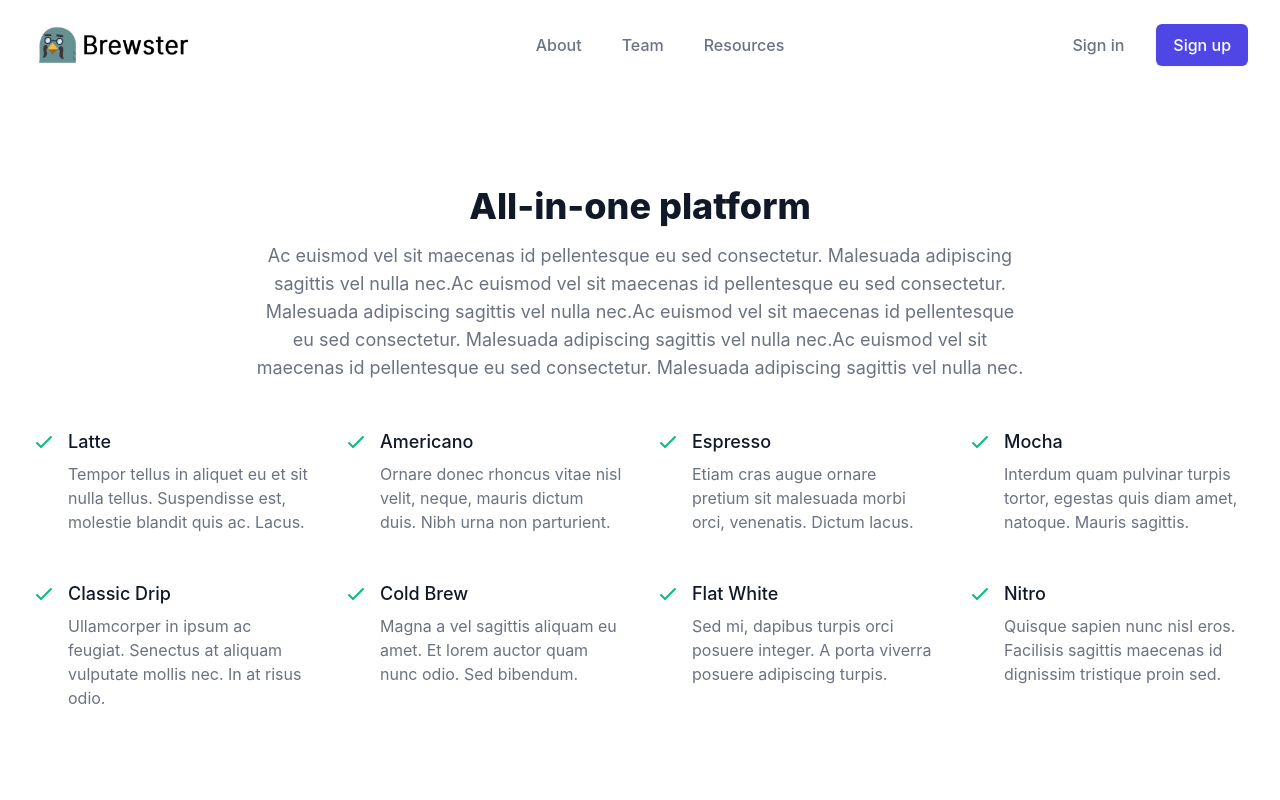
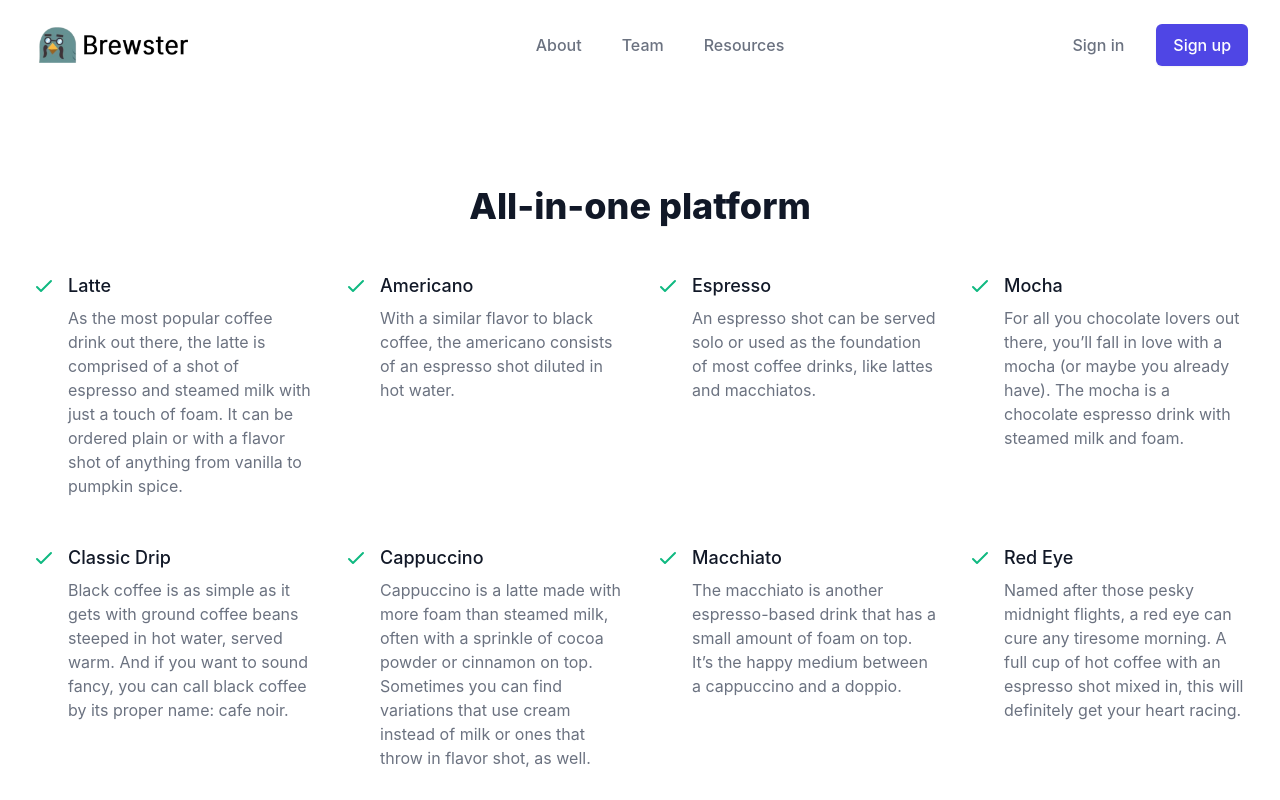
Before and after one commit to opes/brewster-frontend, a React (Create React App) app: page /about in a window 1280 px wide. Shown: the top 800 px of the page. Built offline with nearby package versions, Linux system fonts and the light colour scheme; what @tailwindcss/typography would draw is missing.

Commit message:
added data to about

```diff
--- a/src/components/AboutContent.js
+++ b/src/components/AboutContent.js
@@ -3,35 +3,35 @@ import { CheckIcon } from '@heroicons/react/outline'
 const features = [
   {
     name: 'Latte',
-    description: 'Tempor tellus in aliquet eu et sit nulla tellus. Suspendisse est, molestie blandit quis ac. Lacus.',
+    description: 'As the most popular coffee drink out there, the latte is comprised of a shot of espresso and steamed milk with just a touch of foam. It can be ordered plain or with a flavor shot of anything from vanilla to pumpkin spice.',
   },
   {
     name: 'Americano',
-    description: 'Ornare donec rhoncus vitae nisl velit, neque, mauris dictum duis. Nibh urna non parturient.',
+    description: 'With a similar flavor to black coffee, the americano consists of an espresso shot diluted in hot water.',
   },
   {
     name: 'Espresso',
-    description: 'Etiam cras augue ornare pretium sit malesuada morbi orci, venenatis. Dictum lacus.',
+    description: 'An espresso shot can be served solo or used as the foundation of most coffee drinks, like lattes and macchiatos.',
   },
   {
     name: 'Mocha',
-    description: 'Interdum quam pulvinar turpis tortor, egestas quis diam amet, natoque. Mauris sagittis.',
+    description: 'For all you chocolate lovers out there, you’ll fall in love with a mocha (or maybe you already have). The mocha is a chocolate espresso drink with steamed milk and foam.',
   },
   {
     name: 'Classic Drip',
-    description: 'Ullamcorper in ipsum ac feugiat. Senectus at aliquam vulputate mollis nec. In at risus odio.',
+    description: 'Black coffee is as simple as it gets with ground coffee beans steeped in hot water, served warm. And if you want to sound fancy, you can call black coffee by its proper name: cafe noir.',
   },
   {
-    name: 'Cold Brew',
-    description: 'Magna a vel sagittis aliquam eu amet. Et lorem auctor quam nunc odio. Sed bibendum.',
+    name: 'Cappuccino',
+    description: 'Cappuccino is a latte made with more foam than steamed milk, often with a sprinkle of cocoa powder or cinnamon on top. Sometimes you can find variations that use cream instead of milk or ones that throw in flavor shot, as well.',
   },
   {
-    name: 'Flat White',
-    description: 'Sed mi, dapibus turpis orci posuere integer. A porta viverra posuere adipiscing turpis.',
+    name: 'Macchiato',
+    description: 'The macchiato is another espresso-based drink that has a small amount of foam on top. It’s the happy medium between a cappuccino and a doppio.',
   },
   {
-    name: 'Nitro',
-    description: 'Quisque sapien nunc nisl eros. Facilisis sagittis maecenas id dignissim tristique proin sed.',
+    name: 'Red Eye',
+    description: 'Named after those pesky midnight flights, a red eye can cure any tiresome morning. A full cup of hot coffee with an espresso shot mixed in, this will definitely get your heart racing.',
   },
 ]
 export default function AboutContent() {
@@ -42,7 +42,7 @@ export default function AboutContent() {
         <div className="max-w-3xl mx-auto text-center">
           <h2 className="text-4xl font-extrabold text-gray-900">All-in-one platform</h2>
           <p className="mt-4 text-lg text-gray-500">
-            Ac euismod vel sit maecenas id pellentesque eu sed consectetur. Malesuada adipiscing sagittis vel nulla nec.Ac euismod vel sit maecenas id pellentesque eu sed consectetur. Malesuada adipiscing sagittis vel nulla nec.Ac euismod vel sit maecenas id pellentesque eu sed consectetur. Malesuada adipiscing sagittis vel nulla nec.Ac euismod vel sit maecenas id pellentesque eu sed consectetur. Malesuada adipiscing sagittis vel nulla nec.
+
           </p>
         </div>
         <dl className="mt-12 space-y-10 sm:space-y-0 sm:grid sm:grid-cols-2 sm:gap-x-6 sm:gap-y-12 lg:grid-cols-4 lg:gap-x-8">
```
